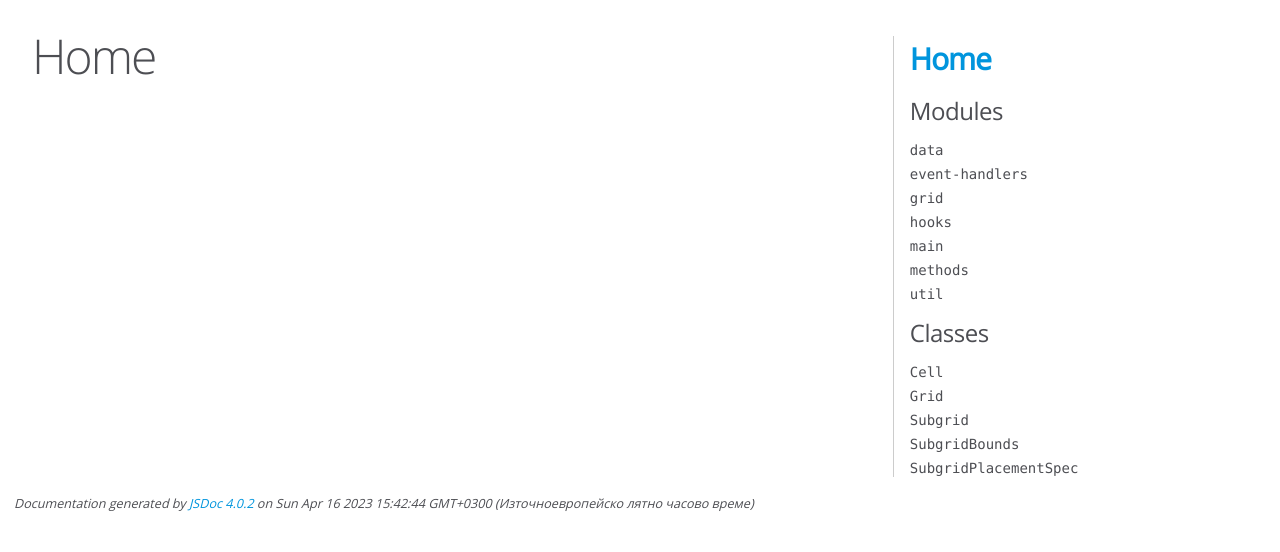
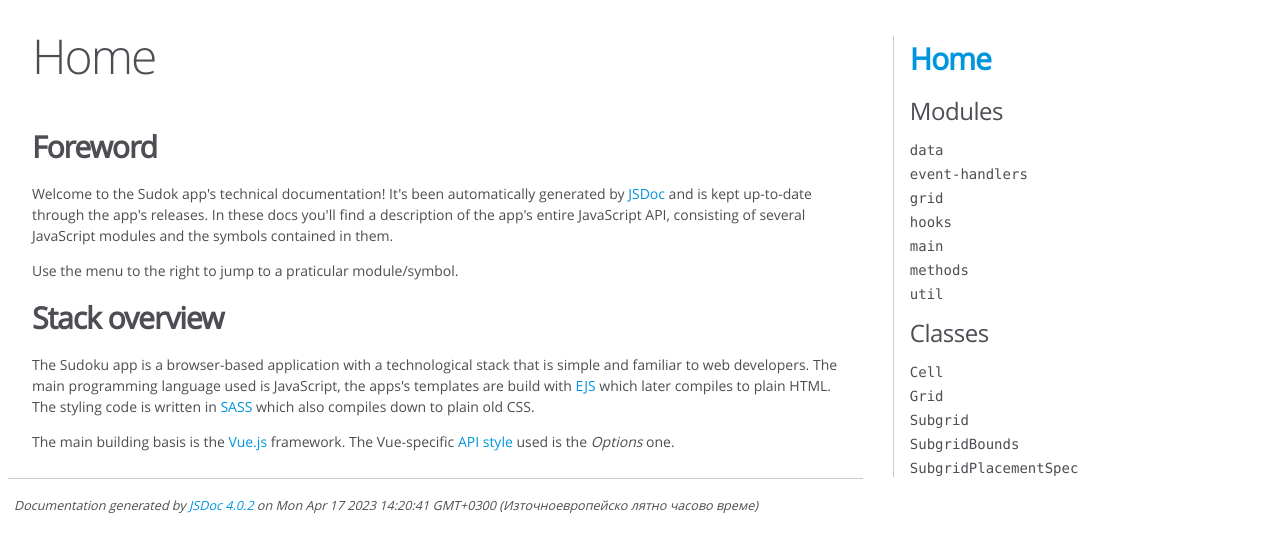
Before and after one commit to ivi-dev/Sudoku, a website: page docs/index.html in a window 1280 px wide. Drawn offline with Linux system fonts and the light colour scheme.

Commit message:
Update docs

```diff
--- a/docs/index.html
+++ b/docs/index.html
@@ -42,6 +42,27 @@
 
 
 
+    <section>
+        <article><h2>Foreword</h2>
+<p>Welcome to the Sudok app's technical documentation!
+It's been automatically generated by <a href="https://jsdoc.app/">JSDoc</a>
+and is kept up-to-date through the app's releases.
+In these docs you'll find a description of the app's entire JavaScript
+API, consisting of several JavaScript modules and the symbols contained
+in them.</p>
+<p>Use the menu to the right to jump to a praticular module/symbol.</p>
+<h2>Stack overview</h2>
+<p>The Sudoku app is a browser-based application with a technological
+stack that is simple and familiar to web developers. The main programming
+language used is JavaScript, the apps's templates are build with
+<a href="https://ejs.co/">EJS</a> which later compiles to plain HTML.
+The styling code is written in <a href="https://sass-lang.com/">SASS</a> which also
+compiles down to plain old CSS.</p>
+<p>The main building basis is the <a href="https://vuejs.org/">Vue.js</a> framework. The
+Vue-specific <a href="https://vuejs.org/guide/introduction.html#api-styles">API style</a>
+used is the <em>Options</em> one.</p></article>
+    </section>
+
 
 
 
@@ -56,7 +77,7 @@
 <br class="clear">
 
 <footer>
-    Documentation generated by <a href="https://github.com/jsdoc/jsdoc">JSDoc 4.0.2</a> on Sun Apr 16 2023 15:42:44 GMT+0300 (Източноевропейско лятно часово време)
+    Documentation generated by <a href="https://github.com/jsdoc/jsdoc">JSDoc 4.0.2</a> on Mon Apr 17 2023 14:20:41 GMT+0300 (Източноевропейско лятно часово време)
 </footer>
 
 <script> prettyPrint(); </script>
```
Also changed, not shown: docs/data.js.html (+1 -1 lines), docs/event-handlers.js.html (+1 -1 lines), docs/grid.js.html (+1 -1 lines), docs/hooks.js.html (+1 -1 lines), docs/main.js.html (+1 -1 lines), docs/methods.js.html (+1 -1 lines), docs/module-data.html (+1 -1 lines), docs/module-event-handlers.html (+1 -1 lines), docs/module-grid-Cell.html (+1 -1 lines), docs/module-grid-Grid.html (+1 -1 lines), docs/module-grid-Subgrid.html (+1 -1 lines), docs/module-grid-SubgridBounds.html (+1 -1 lines), docs/module-grid-SubgridPlacementSpec.html (+1 -1 lines), docs/module-grid.html (+1 -1 lines), 5 more files.
